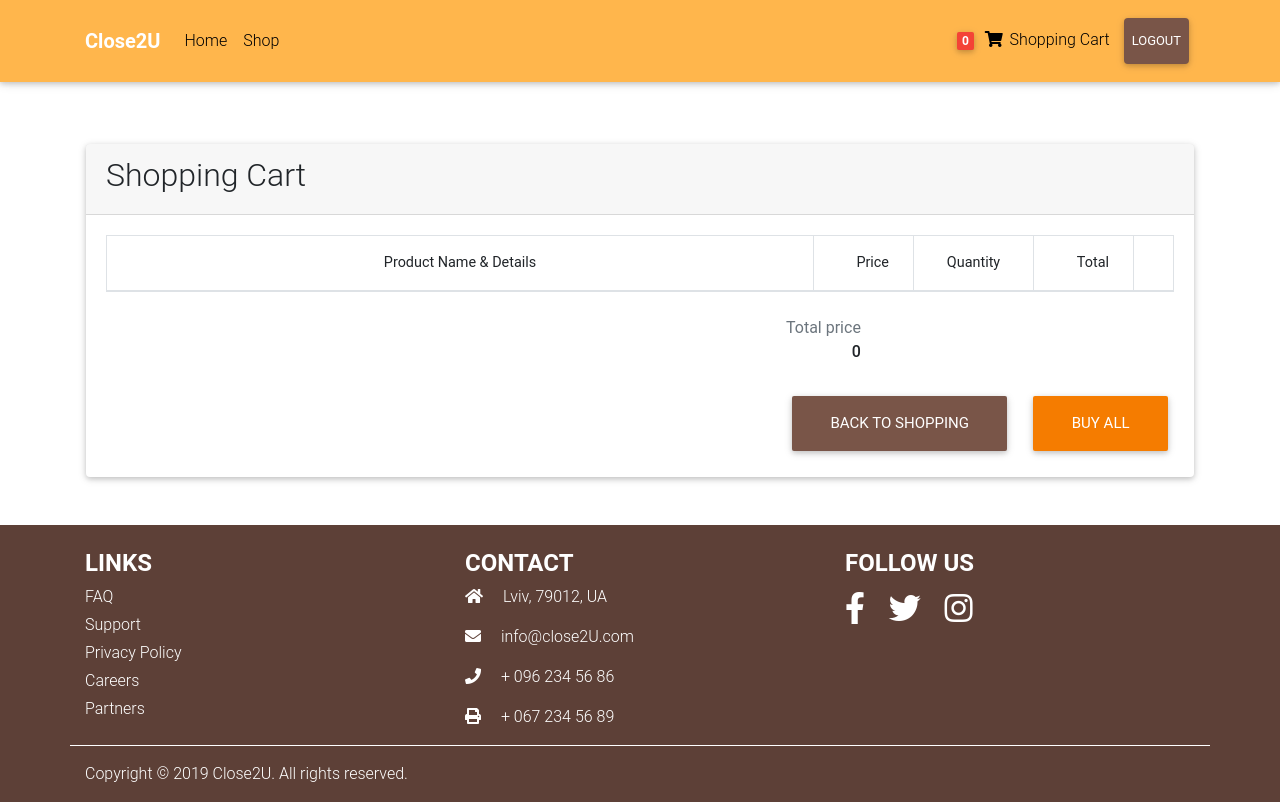
After one commit to SofiiaRomah/eCommerceShop, a Django app: page /cart/ in a window 1280 px wide. The commit adds this page. Run offline with Django 3.2, Linux system fonts and the light colour scheme; the visitor is signed in with stand-in values (Sample User, id 1); data that the repository does not hold is empty; some libraries are stand-ins or nearby versions.

Commit message:
Added shopping card

```diff
--- a/eCommerceShop/urls.py
+++ b/eCommerceShop/urls.py
@@ -20,7 +20,13 @@ from django.conf import settings
 
 from home.views import home_screen_view
 from account.views import signup_view, logout_view, signin_view
-from shop.views import ProductView, ShopView
+from shop.views import (
+    ProductView,
+    ShopView,
+    add_to_cart_view,
+    cart_view,
+    remove_from_cart,
+)
 
 urlpatterns = [
     path("admin/", admin.site.urls),
@@ -31,6 +37,9 @@ urlpatterns = [
     path("social-auth/", include("social_django.urls", namespace="social")),
     path("shop/", ShopView.as_view(), name="shop"),
     path("product/<slug>/", ProductView.as_view(), name="product"),
+    path("add-to-cart/<slug>/", add_to_cart_view, name="add-to-cart"),
+    path("cart/", cart_view, name="cart"),
+    path("remove-from-cart/<slug>/", remove_from_cart, name="remove-from-cart"),
 ]
 
 if settings.DEBUG:
--- a/shop/models.py
+++ b/shop/models.py
@@ -36,6 +36,9 @@ class Item(models.Model):
     def get_absolute_url(self):
         return reverse("product", kwargs={"slug": self.slug})
 
+    def get_add_to_cart_url(self):
+        return reverse("add-to-cart", kwargs={"slug": self.slug})
+
     def __str__(self):
         return self.title
 
@@ -44,7 +47,7 @@ class Order(models.Model):
     id = models.UUIDField(primary_key=True, default=uuid.uuid4, editable=False)
     user = models.ForeignKey(settings.AUTH_USER_MODEL, on_delete=models.CASCADE)
     is_paid = models.BooleanField(default=False)
-    ship_to = models.CharField(max_length=255)
+    ship_to = models.CharField(max_length=255, null=True, blank=True)
 
     def __str__(self):
         return self.user.email
--- /dev/null
+++ b/shop/templatetags/cart_template_tags.py
@@ -0,0 +1,22 @@
+from django import template
+from django.db.models import Sum
+
+register = template.Library()
+
+
+@register.filter
+def cart_item_count(user):
+    if user.is_authenticated:
+        order = user.order_set.filter(is_paid=False).first()
+        if order:
+            amount = order.orderitem_set.aggregate(Sum("amount"))["amount__sum"]
+            if not amount:
+                return 0
+            else:
+                return amount
+    return 0
+
+
+@register.filter
+def get_subtotal(order_item):
+    return order_item.item.price * order_item.amount
--- a/shop/views.py
+++ b/shop/views.py
@@ -1,14 +1,13 @@
-from django.shortcuts import render
+from django.shortcuts import render, get_object_or_404, redirect
 from django.views.generic.list import ListView
 from django.views.generic.detail import DetailView
+from django.contrib import messages
+from django.contrib.auth.decorators import login_required
+from django.db.models import F, Sum, DecimalField, ExpressionWrapper
+from django.db.models.functions import Cast
 
 # Create your views here.
-from shop.models import Item, Review
-
-
-def items_view(request):
-    context = {"items": Item.objects.all()}
-    return render(request, "shop.html", context)
+from shop.models import Item, Review, OrderItem, Order
 
 
 class ShopView(ListView):
@@ -50,3 +49,66 @@ class ProductView(DetailView):
         context = super().get_context_data(**kwargs)
         context["reviews"] = Review.objects.filter(item=self.object)
         return context
+
+
+@login_required
+def add_to_cart_view(request, slug):
+    item_to_be_added = get_object_or_404(Item, slug=slug)
+    # Check if current user have unpaid order
+    order = Order.objects.filter(user=request.user, is_paid=False).first()
+    if order:
+        # Check if item to be added is already in the cart
+        order_item = order.orderitem_set.filter(
+            order=order, item=item_to_be_added
+        ).first()
+        if order_item:
+            order_item.amount += 1
+            order_item.save()
+        else:
+            order_item = OrderItem.objects.create(
+                order=order, item=item_to_be_added, amount=1
+            )
+    # If current user doesn't have an unpaid order create one
+    else:
+        order = Order.objects.create(user=request.user, is_paid=False)
+        order_item = OrderItem.objects.create(
+            order=order, item=item_to_be_added, amount=1
+        )
+
+    order_item.save()
+    messages.info(request, "This item was added to your shopping cart.")
+    return redirect("product", slug=slug)
+
+
+@login_required
+def remove_from_cart(request, slug):
+    OrderItem.objects.filter(
+        item__slug=slug,
+        order__is_paid=False,
+        order__user=request.user
+    ).delete()
+    return redirect('cart')
+
+
+@login_required
+def cart_view(request):
+    context = {
+        'cart_items': []
+    }
+    order = request.user.order_set.filter(is_paid=False).first()
+    if order:
+        cart_items = order.orderitem_set.all()
+    else:
+        cart_items = OrderItem.objects.none()
+    for order_item in cart_items:
+        cart_items_with_subtotal = {
+            'order_item': order_item,
+            'subtotal': order_item.amount * order_item.item.price
+        }
+        context['cart_items'].append(cart_items_with_subtotal)
+
+    total = 0
+    for cart_item in context['cart_items']:
+        total += cart_item['subtotal']
+    context['total'] = total
+    return render(request, "cart.html", context)
--- a/static/css/main.css
+++ b/static/css/main.css
@@ -94,3 +94,22 @@ div.dropdown-menu>a.active{
     border-bottom:1px dashed #efefef;
     margin-bottom:25px;
 }
+
+/* Shopping cart styles */
+
+.ui-w-40 {
+    width: 40px !important;
+    height: auto;
+}
+
+.ui-product-color {
+    display: inline-block;
+    overflow: hidden;
+    margin: .144em;
+    width: .875rem;
+    height: .875rem;
+    border-radius: 10rem;
+    -webkit-box-shadow: 0 0 0 1px rgba(0,0,0,0.15) inset;
+    box-shadow: 0 0 0 1px rgba(0,0,0,0.15) inset;
+    vertical-align: middle;
+}
--- a/templates/base.html
+++ b/templates/base.html
@@ -17,6 +17,7 @@
     <link href="https://cdnjs.cloudflare.com/ajax/libs/mdbootstrap/4.8.11/css/mdb.min.css" rel="stylesheet">
     <!-- My styles -->
     <link href="{% static 'css/main.css' %}" rel="stylesheet">
+    <link rel="shortcut icon" href="{% static 'img/logo.png' %}" />
 </head>
 
 <body>
--- /dev/null
+++ b/templates/cart.html
@@ -0,0 +1,78 @@
+{% extends 'base.html' %}
+
+{% load cart_template_tags %}
+
+{% block title %}Cart ― Close2U{% endblock %}
+
+{% block content %}
+    <main class="main-pad">
+        <div class="container px-3 my-5 clearfix">
+            <!-- Shopping cart table -->
+            <div class="card">
+                <div class="card-header">
+                    <h2>Shopping Cart</h2>
+                </div>
+                <div class="card-body">
+                    <div class="table-responsive">
+                        <table class="table table-bordered m-0">
+                            <thead>
+                            <tr>
+                                <!-- Set columns width -->
+                                <th class="text-center py-3 px-4" style="min-width: 400px;">Product Name &amp; Details</th>
+                                <th class="text-right py-3 px-4" style="width: 100px;">Price</th>
+                                <th class="text-center py-3 px-4" style="width: 120px;">Quantity</th>
+                                <th class="text-right py-3 px-4" style="width: 100px;">Total</th>
+                                <th class="text-center align-middle py-3 px-0" style="width: 40px;"><a href="#" class="shop-tooltip float-none text-light" title="" data-original-title="Clear cart"><i class="ino ion-md-trash"></i></a></th>
+                            </tr>
+                            </thead>
+
+                            <tbody>
+                            {% for cart_item in cart_items %}
+                                <tr>
+                                    <td class="p-4">
+                                        <div class="media align-items-center">
+                                            <img src="{{ cart_item.order_item.item.image.url }}" class="d-block ui-w-40 ui-bordered mr-4" alt="{{ cart_item.order_item.item.title }}">
+                                            <div class="media-body">
+                                                <a href="{{ cart_item.order_item.item.get_absolute_url }}" class="d-block text-dark">{{ cart_item.order_item.item.title }}</a>
+                                            </div>
+                                        </div>
+                                    </td>
+                                    <td class="text-right font-weight-semibold align-middle p-4">
+                                        {{ cart_item.order_item.item.price }}
+                                    </td>
+                                    <td class="text-center align-middle p-4">
+                                        {{ cart_item.order_item.amount }}
+                                        {% comment %} <input type="text" class="form-control text-center" value="{{ cart_item.order_item.amount }}"> {% endcomment %}
+                                    </td>
+                                    <td class="text-right font-weight-semibold align-middle p-4">
+                                        {{ cart_item.subtotal }}
+                                    </td>
+                                    <td class="text-center align-middle px-0">
+                                        <a href="{% url 'remove-from-cart' slug=cart_item.order_item.item.slug %}"
+                                           class="shop-tooltip close float-none text-danger"
+                                           title="" data-original-title="Remove">×</a>
+                                    </td>
+                                </tr>
+                            {% endfor %}
+                            </tbody>
+                        </table>
+                    </div>
+                    <!-- / Shopping cart table -->
+
+                    <div class="float-right">
+                        <div class="d-flex flex-wrap justify-content-between align-items-center pb-4">
+                            <div class="d-flex">
+                                <div class="text-right mt-4">
+                                    <label class="text-muted font-weight-normal m-0">Total price</label>
+                                    <div class="text-large"><strong>{{ total }}</strong></div>
+                                </div>
+                            </div>
+                        </div>
+                        <a href="{% url 'shop' %}" type="button" class="btn btn-lg btn-brown md-btn-flat mt-2 mr-3">Back to shopping</a>
+                        <button type="button" class="btn btn-lg btn-orange mt-2">Buy All</button>
+                    </div>
+                </div>
+            </div>
+        </div>
+    </main>
+{% endblock %}
--- a/templates/snippets/navbar.html
+++ b/templates/snippets/navbar.html
@@ -1,3 +1,5 @@
+{% load cart_template_tags %}
+
 <!-- Navbar -->
 <nav class="navbar fixed-top navbar-expand-lg navbar-light rgba-orange-strong scrolling-navbar">
     <div class="container">
@@ -40,31 +42,33 @@
 
             <!-- Right -->
             <ul class="navbar-nav nav-flex-icons">
+                {% if request.user.is_authenticated %}
                     <li class="nav-item">
-                    <a class="nav-link py-3">
-                        <span class="badge red z-depth-1 mr-1"> 1 </span>
+                        <a href="{% url 'cart' %}" class="nav-link py-3">
+                            <span class="badge red z-depth-1 mr-1"> {{ request.user|cart_item_count }} </span>
                             <i class="fas fa-shopping-cart"></i>
                             <span class="clearfix d-none d-sm-inline-block"> Shopping Cart </span>
                         </a>
                     </li>
+                    {% comment %} <li class="nav-item">
+                        <p class="text-white mt-3">Welcome, {{ request.user.username }}</p>
+                    </li> {% endcomment %}
+                    <li class="nav_item">
+                        <a href="{% url 'logout' %}" class="nav-link btn btn-brown text-white rounded waves-effect">
+                            Logout
+                        </a>
+                     </li>
+                {% else %}
                     <li class="nav-item">
-                    {% if request.user.is_authenticated %}
-                        <p class="text-white mt-3">Hi, {{ request.user.username }}</p>
-                    {% else %}
                         <a href="{% url 'signin' %}" class="nav-link btn btn-brown text-white rounded waves-effect">
                             Sign In
                         </a>
-                    {% endif %}
                     </li>
                     <li class="nav-item">
-                    {% if request.user.is_authenticated %}
-                        <a href="{% url 'logout' %}" class="nav-link btn btn-brown text-white rounded waves-effect">
-                            Logout
-                        </a>
-                    {% else %}
                         <a href="{% url 'signup' %}" class="nav-link btn btn-brown text-white rounded text-white waves-effect">
                             Sign Up
                         </a>
+                    </li>
                 {% endif %}
                 </li>
             </ul>
```
Also changed, not shown: eCommerceShop/settings.py (+74 -82 lines), templates/product.html (+18 -8 lines), templates/shop.html (+4 -10 lines), shop/migrations/0008_auto_20191216_1839.py (added), static/img/logo.png (added). Lines whose indentation alone changed are shown as unchanged.
